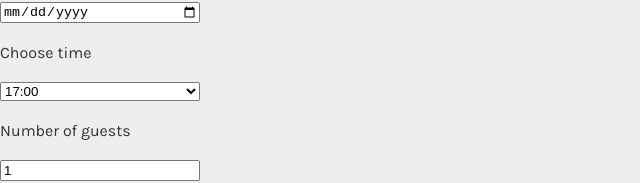
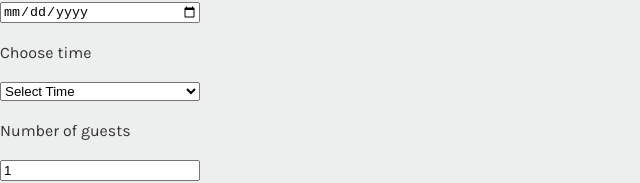
Before and after one commit to Begin-with-UX/little-lemon-capstone, a React (Create React App) app: page /booking in a window 1280 px wide. Shown: the part 313-496 px from the top of the page, without its empty margins (0-640 px from the left). Built offline with nearby package versions, Linux system fonts and the light colour scheme; a web font is replaced by a local one.

Commit message:
lifted states for times, tweaked lists

```diff
--- a/src/Main.js
+++ b/src/Main.js
@@ -1,13 +1,35 @@
+import { useState } from "react";
 import { Routes, Route } from "react-router-dom";
 import HomePage from "./pages/HomePage";
 import BookingPage from "./pages/BookingPage";
 
 function Main() {
+  const [availableTimes, setAvailableTimes] = useState([
+    "Select Time",
+    "11:00am",
+    "12:00pm",
+    "1:00pm",
+    "2:00pm",
+    "3:00pm",
+    "4:00pm",
+    "5:00pm",
+    "6:00pm",
+    "7:00pm",
+  ]);
+
   return (
     <main>
       <Routes>
         <Route path="/" element={<HomePage />} />
-        <Route path="/booking" element={<BookingPage />} />
+        <Route
+          path="/booking"
+          element={
+            <BookingPage
+              availableTimes={availableTimes}
+              setAvailableTimes={setAvailableTimes}
+            />
+          }
+        />
       </Routes>
     </main>
   );
--- a/src/components/BookingForm.js
+++ b/src/components/BookingForm.js
@@ -1,24 +1,13 @@
 import { useState } from "react";
 
-function BookingForm() {
+function BookingForm({ availableTimes }) {
   const [date, setDate] = useState("");
   const [time, setTime] = useState("17:00");
   const [guests, setGuests] = useState(1);
   const [occasion, setOccasion] = useState("Birthday");
 
-  const [availableTimes] = useState([
-    "17:00",
-    "18:00",
-    "19:00",
-    "20:00",
-    "21:00",
-    "22:00",
-  ]);
-
   return (
-    <form
-      style={{ display: "grid", maxWidth: "200px", gap: "20px" }}
-    >
+    <form style={{ display: "grid", maxWidth: "200px", gap: "20px" }}>
       <label htmlFor="res-date">Choose date</label>
       <input
         type="date"
@@ -34,7 +23,9 @@ function BookingForm() {
         onChange={(e) => setTime(e.target.value)}
       >
         {availableTimes.map((availableTime) => (
-          <option key={availableTime}>{availableTime}</option>
+          <option key={availableTime} value={availableTime}>
+            {availableTime}
+          </option>
         ))}
       </select>
 
@@ -54,12 +45,13 @@ function BookingForm() {
         id="occasion"
         value={occasion}
         onChange={(e) => setOccasion(e.target.value)}
-      >
-        <option>None, Just Hungry</option>
-        <option>First Date</option>
-        <option>Birthday</option>
-        <option>Engagement</option>
-        <option>Anniversary</option>
+>
+        <option value="">Select Occasion</option>
+        <option value="None">None, Just Hungry</option>
+        <option value="Birthday">Birthday</option>
+        <option value="First Date">First Date</option>
+        <option value="Engagement">Engagement</option>
+        <option value="Anniversary">Anniversary</option>
       </select>
 
       <input type="submit" value="Make Your reservation" />
--- a/src/pages/BookingPage.js
+++ b/src/pages/BookingPage.js
@@ -1,11 +1,14 @@
 import BookingForm from "../components/BookingForm";
 
-function BookingPage() {
+function BookingPage({ availableTimes, setAvailableTimes }) {
   return (
     <section className="booking-page">
       <h1>Reserve a Table</h1>
       <p>Book your table at Little Lemon.</p>
-      <BookingForm />
+      <BookingForm
+        availableTimes={availableTimes}
+        setAvailableTimes={setAvailableTimes}
+      />
     </section>
   );
 }
```
